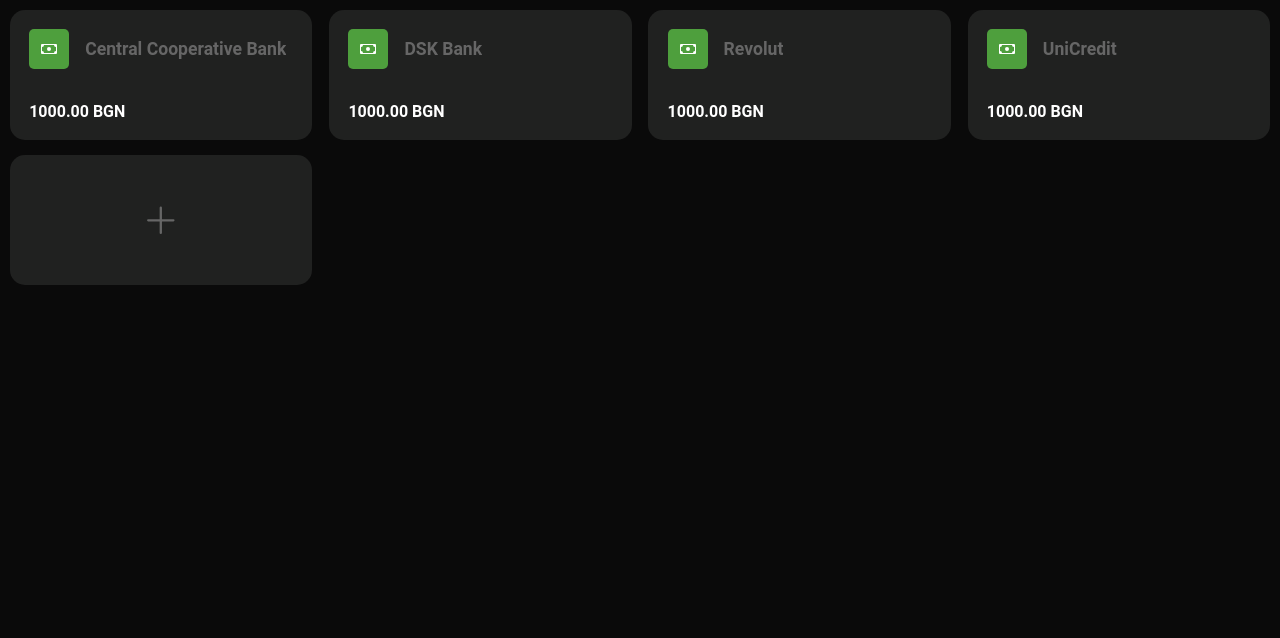
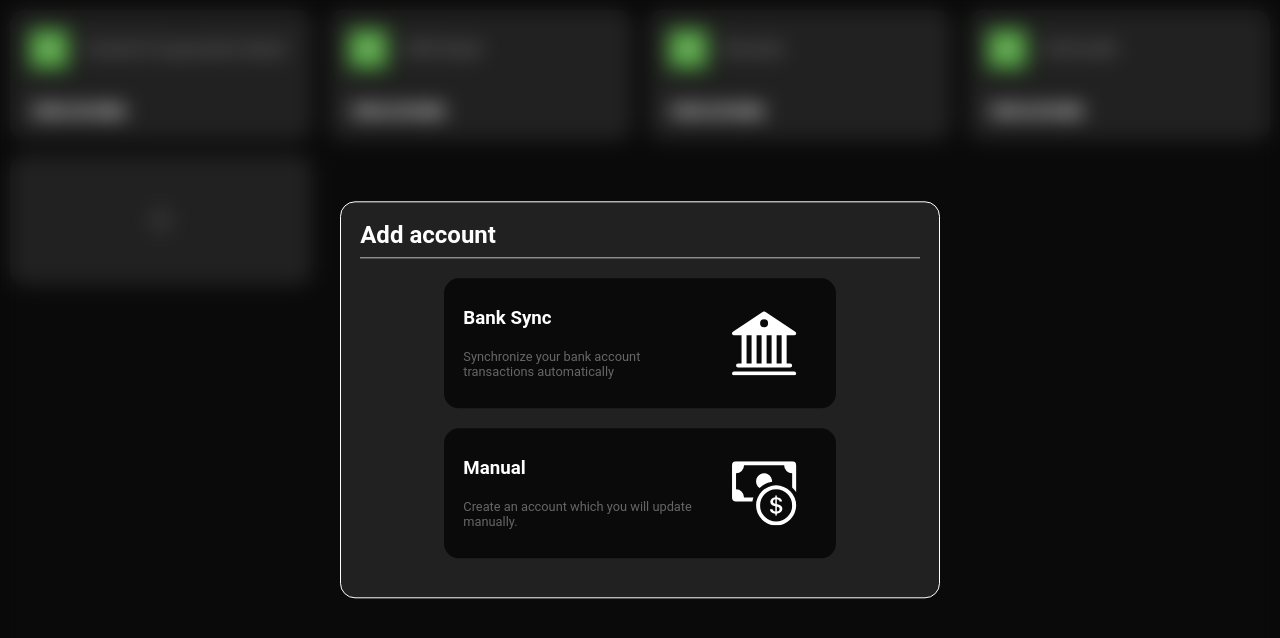
Before and after one commit to Svetoslavb04/Budggy-React-client, a React (Create React App) app: page / in a window 1280 px wide. Both pictures are taken after a click on the element 161 px from the left and 220 px from the top of the page. Shown: the top 638 px of the page. Built offline with nearby package versions, Linux system fonts and the light colour scheme.

Commit message:
feat: add AddAccount Component

```diff
--- /dev/null
+++ b/src/Components/AddAccount/AddAccount.scss
@@ -0,0 +1,80 @@
+@use "src/assets/scss/variables" as v;
+
+.add-account-container {
+    width: 600px;
+    border: 1px solid #fff;
+
+    h2 {
+        margin: 0;
+        margin-bottom: 8px;
+    }
+
+    .account-options {
+        margin: 20px 0;
+        display: flex;
+        flex-direction: column;
+        align-items: center;
+        gap: 20px;
+    }
+
+    .account-option {
+        cursor: pointer;
+
+        width: 70%;
+
+        background-color: v.$secondary-dark;
+
+        display: flex;
+        justify-content: space-between;
+        gap: 15px;
+
+        .account-option-info {
+            display: flex;
+            flex-direction: column;
+            justify-content: space-evenly;
+
+            h3 {
+                margin: 0;
+            }
+
+            p {
+                margin: 0;
+                margin-top: 10px;
+
+                font-size: 0.8rem;
+                color: v.$secondary-lighther;
+            }
+        }
+        .account-option-icon {
+            flex-basis: 30%;
+            flex-shrink: 0;
+
+            display: flex;
+            align-items: center;
+            justify-content: center;
+
+            svg {
+                width: 70%;
+                height: 70%;
+            }
+        }
+
+        &:hover {
+            transition: all 0.3s;
+            -webkit-box-shadow: 0px 0px 20px 0px rgba(0, 0, 0, 0.75);
+            -moz-box-shadow: 0px 0px 20px 0px rgba(0, 0, 0, 0.75);
+            box-shadow: 0px 0px 20px 0px rgba(0, 0, 0, 0.75);
+        }
+        @media screen and (max-width: 720px) {
+            width: 100%;
+        }
+    }
+
+    @media screen and (min-width: 1920px) {
+        width: 800px;
+    }
+
+    @media screen and (max-width: 600px) {
+        width: 90%;
+    }
+}
--- /dev/null
+++ b/src/Components/AddAccount/index.tsx
@@ -0,0 +1,55 @@
+import './AddAccount.scss';
+
+import { FC } from "react"
+
+import SmallWidget from '../Core/SmallWidget';
+
+import { BsBank2, BsCashCoin } from 'react-icons/bs'
+
+const AddAccount: FC = () => {
+
+    const handleAddBank = () => {
+
+    }
+
+    const handleAddManualAccount = () => {
+
+    }
+
+    return (
+        <div
+            className="add-account-container widget"
+        >
+            <h2>Add account</h2>
+            <div className='divider'></div>
+            <div className='account-options'>
+                <SmallWidget
+                    className='account-option'
+                    onClick={handleAddBank}
+                >
+                    <div className='account-option-info'>
+                        <h3>Bank Sync</h3>
+                        <p>Synchronize your bank account transactions automatically</p>
+                    </div>
+                    <div className='account-option-icon'>
+                        <BsBank2 />
+                    </div>
+                </SmallWidget>
+                <SmallWidget
+                    className='account-option'
+                    onClick={handleAddManualAccount}
+                >
+                    <div className='account-option-info'>
+                        <h3>Manual</h3>
+                        <p>Create an account which you will update manually.</p>
+                    </div>
+                    <div className="account-option-icon">
+                        <BsCashCoin />
+                    </div>
+                </SmallWidget>
+            </div>
+        </div>
+    )
+}
+
+export default AddAccount
--- a/src/Components/App/App.scss
+++ b/src/Components/App/App.scss
@@ -16,6 +16,15 @@
     color: #ffffff;
 }
 
+.widget {
+    padding: 1.2rem;
+
+    border-radius: 15px;
+    background-color: v.$secondary-light;
+
+    overflow: hidden;
+}
+
 .accounts-list {
     display: flex;
     flex-wrap: wrap;
@@ -24,7 +33,6 @@
 }
 
 .add-account {
-
     cursor: pointer;
 
     .add-account-icon-container {
@@ -41,3 +49,21 @@
         }
     }
 }
+
+.add-account-wrapper {
+    position: fixed;
+    left: 50%;
+    top: 50%;
+    transform: translate(-50%, -50%);
+
+    @media screen and (max-width: 600px){
+        width: 100%;
+        display: flex;
+        justify-content: center;
+    }
+}
+
+.divider {
+    width: 100%;
+    border-top: 1px solid #bbb;
+}
--- a/src/Components/App/App.tsx
+++ b/src/Components/App/App.tsx
@@ -1,14 +1,18 @@
 import './App.scss';
 
-import AccountCard from '../AccountCard';
 import { useState } from 'react';
 
 import { BsPlusLg } from 'react-icons/bs'
 
 import AccountCard from '../AccountCard';
 import SmallWidget from '../Core/SmallWidget';
+import Modal from '../Core/Modal';
+import AddAccount from '../AddAccount';
 
 function App() {
+
+  const [isCreateModalOpen, setIsCreateModalOpen] = useState(false);
+
   return (
     <div id='app' className="app">
       <header>
@@ -17,13 +21,17 @@
           <AccountCard name='DSK Bank' currency='BGN' balance={1000} />
           <AccountCard name='Revolut' currency='BGN' balance={1000} />
           <AccountCard name='UniCredit' currency='BGN' balance={1000} />
-          <SmallWidget className='add-account'>
+          <SmallWidget className='add-account' onClick={setIsCreateModalOpen.bind(null, true)}>
             <div className='add-account-icon-container'>
               <BsPlusLg />
             </div>
           </SmallWidget>
+          <Modal opened={isCreateModalOpen} close={setIsCreateModalOpen.bind(null, false)}>
+            <div className='add-account-wrapper'>
+              <AddAccount />
+            </div>
+          </Modal>
         </div>
-
       </header>
     </div>
   );
```
